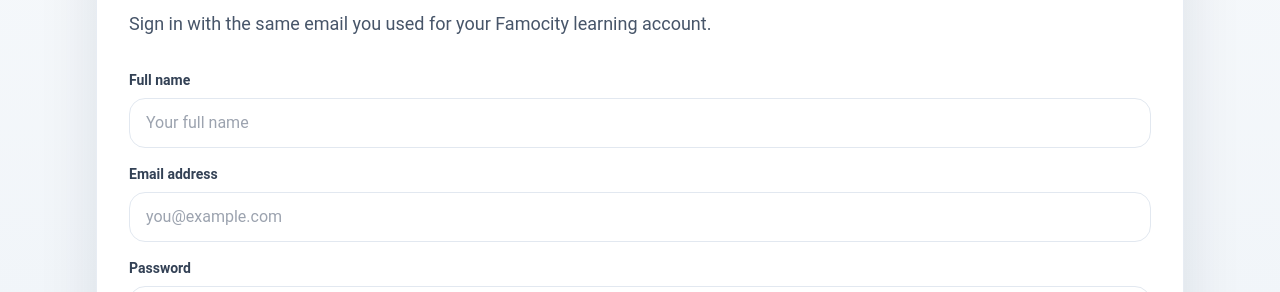
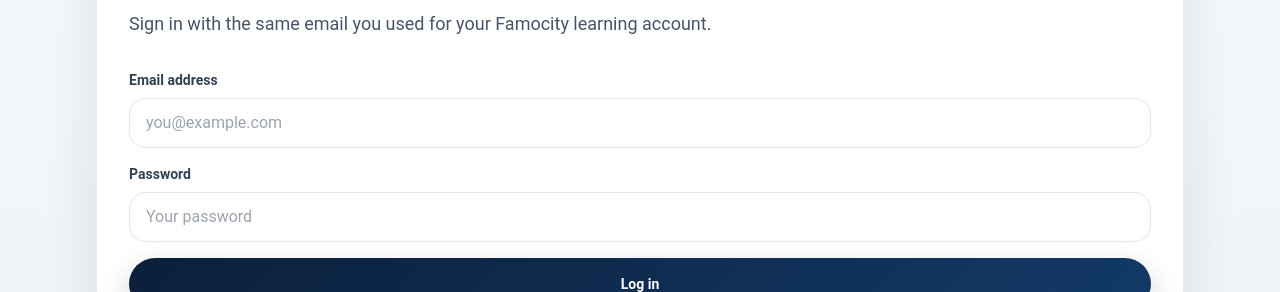
Before and after one commit to Greenelray/famocitygroup-website, a Next.js app: page /login in a window 1280 px wide. Shown: the part 307-599 px from the top of the page. Built offline with nearby package versions, Linux system fonts and the light colour scheme; no server answers.

Commit message:
Fix live login resilience

```diff
--- a/app/api/auth/login/route.ts
+++ b/app/api/auth/login/route.ts
@@ -12,13 +12,12 @@
   }
 
   const formData = await request.formData();
-  const name = formData.get("name")?.toString().trim();
   const email = formData.get("email")?.toString().trim().toLowerCase();
   const password = formData.get("password")?.toString();
   const next = getSafeRedirectPath(formData.get("next")?.toString(), "/my-courses");
 
-  if (!name || !email) {
-    return redirect303(new URL("/login?error=Please+enter+your+name+and+email.", request.url));
+  if (!email) {
+    return redirect303(new URL("/login?error=Please+enter+your+email+address.", request.url));
   }
 
   if (isSupabaseConfigured()) {
@@ -39,14 +38,14 @@
     await syncProfile({
       id: data.user.id,
       email: data.user.email || email,
-      name: data.user.user_metadata.full_name || name || data.user.email || email
+      name: data.user.user_metadata.full_name || data.user.email || email
     });
 
     const response = redirect303(new URL(next, request.url));
     response.cookies.set(
       createSessionCookie({
         id: data.user.id,
-        name: data.user.user_metadata.full_name || name,
+        name: data.user.user_metadata.full_name || data.user.email || email,
         email: data.user.email || email
       })
     );
@@ -54,6 +53,6 @@
   }
 
   const response = redirect303(new URL(next, request.url));
-  response.cookies.set(createSessionCookie({ name, email }));
+  response.cookies.set(createSessionCookie({ name: email, email }));
   return response;
 }
--- a/app/login/page.tsx
+++ b/app/login/page.tsx
@@ -46,16 +46,6 @@
             <form action="/api/auth/login" method="POST" className="mt-8 space-y-4">
               <input type="hidden" name="next" value={next} />
               <label className="block">
-                <span className="mb-2 block text-sm font-semibold text-slate-700">Full name</span>
-                <input
-                  name="name"
-                  type="text"
-                  required
-                  className="w-full rounded-2xl border border-slate-200 px-4 py-3 outline-none transition focus:border-[#c8a951]"
-                  placeholder="Your full name"
-                />
-              </label>
-              <label className="block">
                 <span className="mb-2 block text-sm font-semibold text-slate-700">Email address</span>
                 <input
                   name="email"
--- a/lib/profile-access.ts
+++ b/lib/profile-access.ts
@@ -7,6 +7,7 @@
 };
 
 export async function syncProfile(identity: ProfileIdentity) {
+  try {
     const supabase = createSupabaseAdminClient();
 
     await supabase.from("profiles").upsert({
@@ -14,4 +15,7 @@
       email: identity.email,
       full_name: identity.name
     });
+  } catch (error) {
+    console.error("Profile sync failed.", error);
   }
+}
```
Lines whose indentation alone changed are shown as unchanged.
